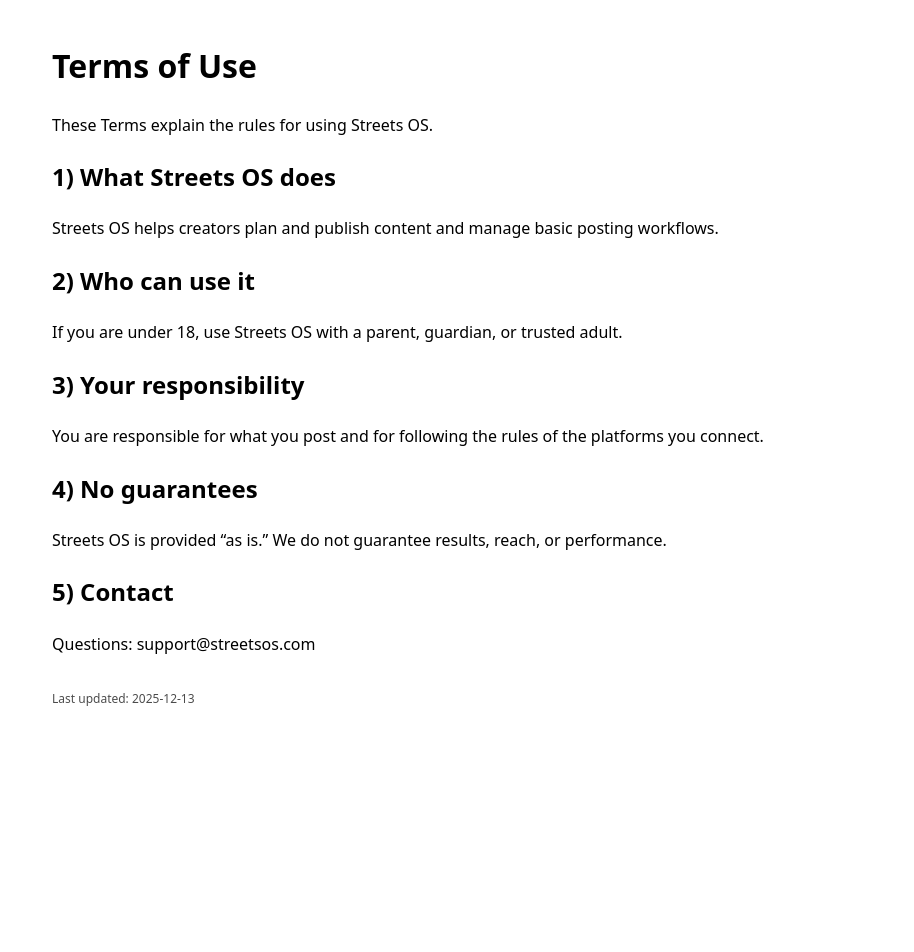
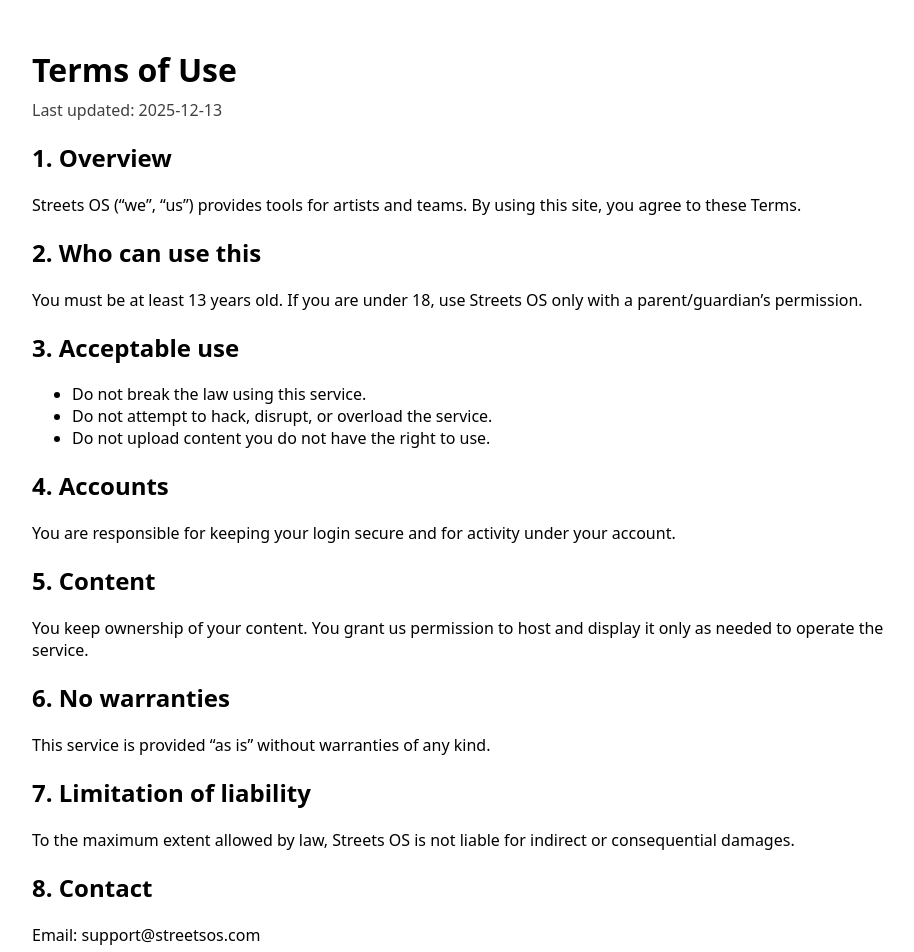
Before and after one commit to B1ggsx/streetsos-legal, a Next.js app: page /terms in a window 1280 px wide. Shown: the top 952 px of the page, without its empty margins (178-1092 px from the left). Before the commit the page ends 800 px from the top, so only its background shows below. Built offline with nearby package versions, Linux system fonts and the light colour scheme.

Commit message:
Create Terms of Use page with content and metadata

```diff
--- /dev/null
+++ b/app/terms/page.tsx
@@ -0,0 +1,38 @@
+export const metadata = { title: "Terms of Use | Streets OS" };
+
+export default function TermsPage() {
+  return (
+    <main style={{ maxWidth: 860, margin: "48px auto", padding: "0 20px", fontFamily: "system-ui, -apple-system, Segoe UI, Roboto, Arial, sans-serif" }}>
+      <h1 style={{ marginBottom: 8 }}>Terms of Use</h1>
+      <p style={{ marginTop: 0, opacity: 0.75 }}>Last updated: {new Date().toISOString().slice(0, 10)}</p>
+
+      <h2>1. Overview</h2>
+      <p>Streets OS (“we”, “us”) provides tools for artists and teams. By using this site, you agree to these Terms.</p>
+
+      <h2>2. Who can use this</h2>
+      <p>You must be at least 13 years old. If you are under 18, use Streets OS only with a parent/guardian’s permission.</p>
+
+      <h2>3. Acceptable use</h2>
+      <ul>
+        <li>Do not break the law using this service.</li>
+        <li>Do not attempt to hack, disrupt, or overload the service.</li>
+        <li>Do not upload content you do not have the right to use.</li>
+      </ul>
+
+      <h2>4. Accounts</h2>
+      <p>You are responsible for keeping your login secure and for activity under your account.</p>
+
+      <h2>5. Content</h2>
+      <p>You keep ownership of your content. You grant us permission to host and display it only as needed to operate the service.</p>
+
+      <h2>6. No warranties</h2>
+      <p>This service is provided “as is” without warranties of any kind.</p>
+
+      <h2>7. Limitation of liability</h2>
+      <p>To the maximum extent allowed by law, Streets OS is not liable for indirect or consequential damages.</p>
+
+      <h2>8. Contact</h2>
+      <p>Email: support@streetsos.com</p>
+    </main>
+  );
+}
```
